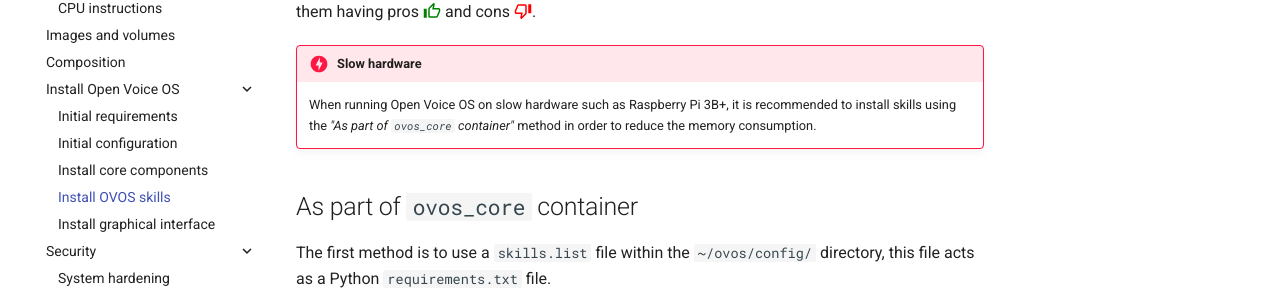
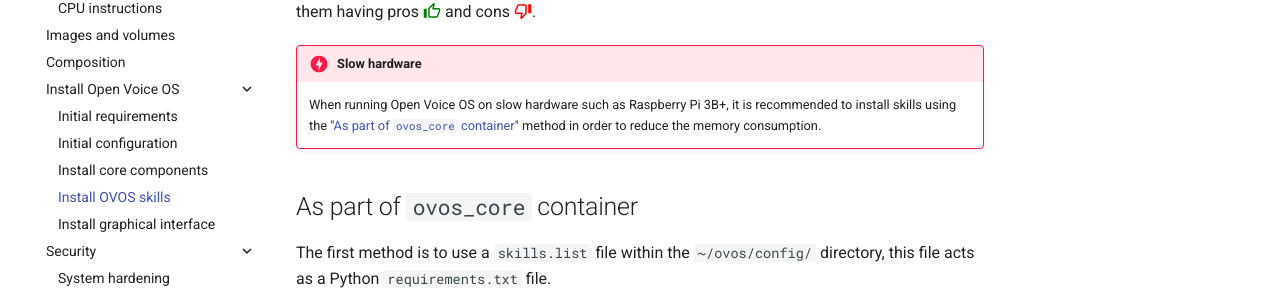
Before and after one commit to OpenVoiceOS/ovos-docker, an MkDocs documentation site: the page built from docs/getting-started/docker/installation/skills.md, in a window 1280 px wide and 900 px high. Shown: the part 294-592 px from the top of the window. Built offline with MkDocs 1.6.1 and Material for MkDocs 9.7.7, drawn with Linux system fonts in a browser that asks for light colours; emoji names are drawn with the system emoji font; plug-ins that fetch from the network failed and are left out; comment, search, counter and statistics services are not loaded; part of the change alters nothing that is shown.

```diff
--- a/docs/getting-started/docker/installation/skills.md
+++ b/docs/getting-started/docker/installation/skills.md
@@ -4,7 +4,7 @@ Two different methods are supported by `ovos-docker` to install Open Voice OS's
 
 !!! danger "Slow hardware"
 
-    When running Open Voice OS on slow hardware such as Raspberry Pi 3B+, it is recommended to install skills using the *"As part of `ovos_core` container"* method in order to reduce the memory consumption.
+    When running Open Voice OS on slow hardware such as Raspberry Pi 3B+, it is recommended to install skills using the "[As part of `ovos_core` container](#as-part-of-ovos_core-container)" method in order to reduce the memory consumption.
 
 ## As part of `ovos_core` container
 
```
